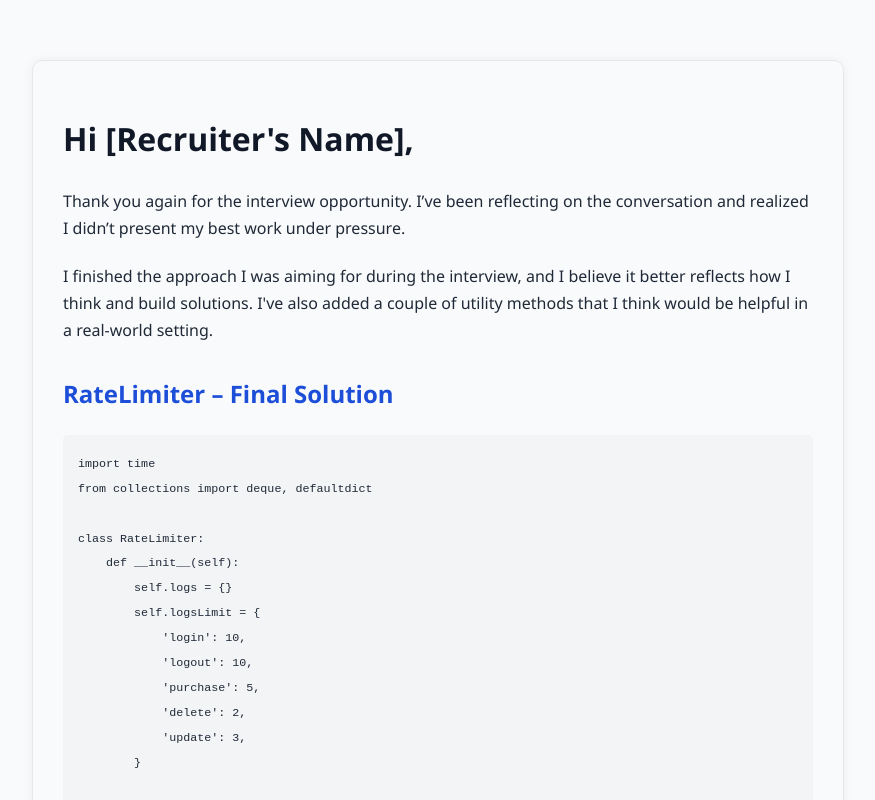
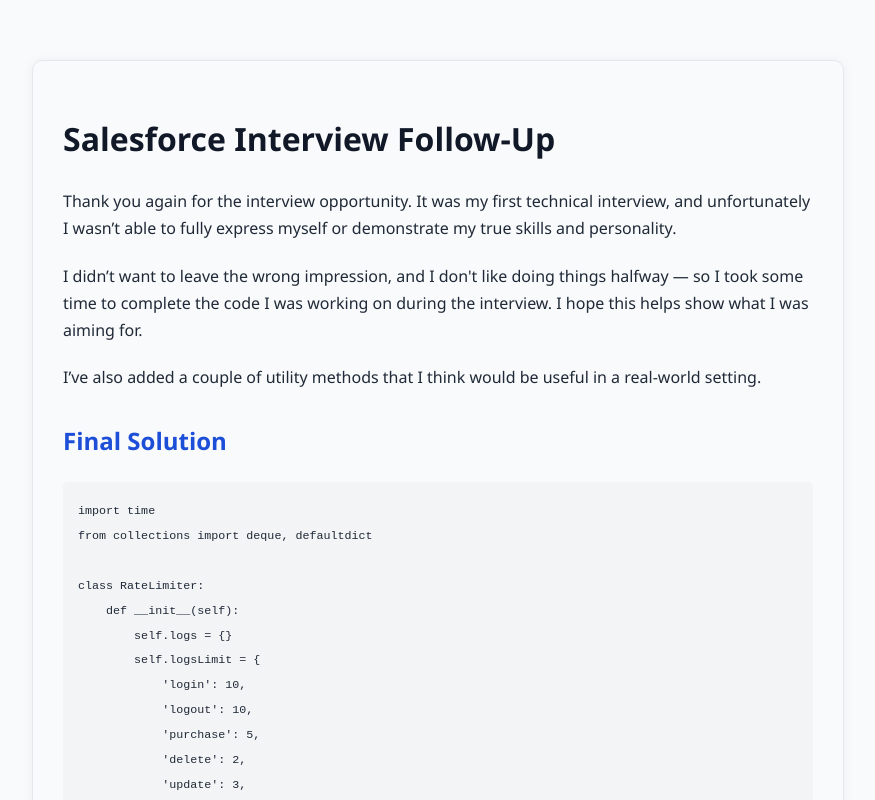
Before and after one commit to itayaharoni2/Interview-followup, a plain HTML site: page index.html in a window 1280 px wide. Shown: the top 800 px of the page, without its empty margins (202-1077 px from the left). Drawn offline with Linux system fonts and the light colour scheme.

Commit message:
Update message text

```diff
--- a/index.html
+++ b/index.html
@@ -49,17 +49,22 @@
   </style>
 </head>
 <body>
-  <h1>Hi [Recruiter's Name],</h1>
+  <h1>Salesforce Interview Follow-Up</h1>
 
-  <p>
-    Thank you again for the interview opportunity. I’ve been reflecting on the conversation and realized I didn’t present my best work under pressure.
-  </p>
+<p>
+  Thank you again for the interview opportunity. It was my first technical interview, and unfortunately I wasn’t able to fully express myself or demonstrate my true skills and personality.
+</p>
 
-  <p>
-    I finished the approach I was aiming for during the interview, and I believe it better reflects how I think and build solutions. I've also added a couple of utility methods that I think would be helpful in a real-world setting.
-  </p>
+<p>
+  I didn’t want to leave the wrong impression, and I don't like doing things halfway — so I took some time to complete the code I was working on during the interview. I hope this helps show what I was aiming for.
+</p>
 
-  <h2>RateLimiter – Final Solution</h2>
+<p>
+  I’ve also added a couple of utility methods that I think would be useful in a real-world setting.
+</p>
+
+
+  <h2>Final Solution</h2>
   <pre><code>import time
 from collections import deque, defaultdict
 
@@ -113,12 +118,9 @@ class RateLimiter:
         self.logsLimit[command] = new_limit
   </code></pre>
 
-  <p>
-    I appreciate your time and hope this gives a better sense of how I think when I’m clear-headed.
-  </p>
 
   <footer>
-    Kind regards,<br>
+    Appreciate your time again,<br>
     Itay Aharoni
   </footer>
 </body>
```
